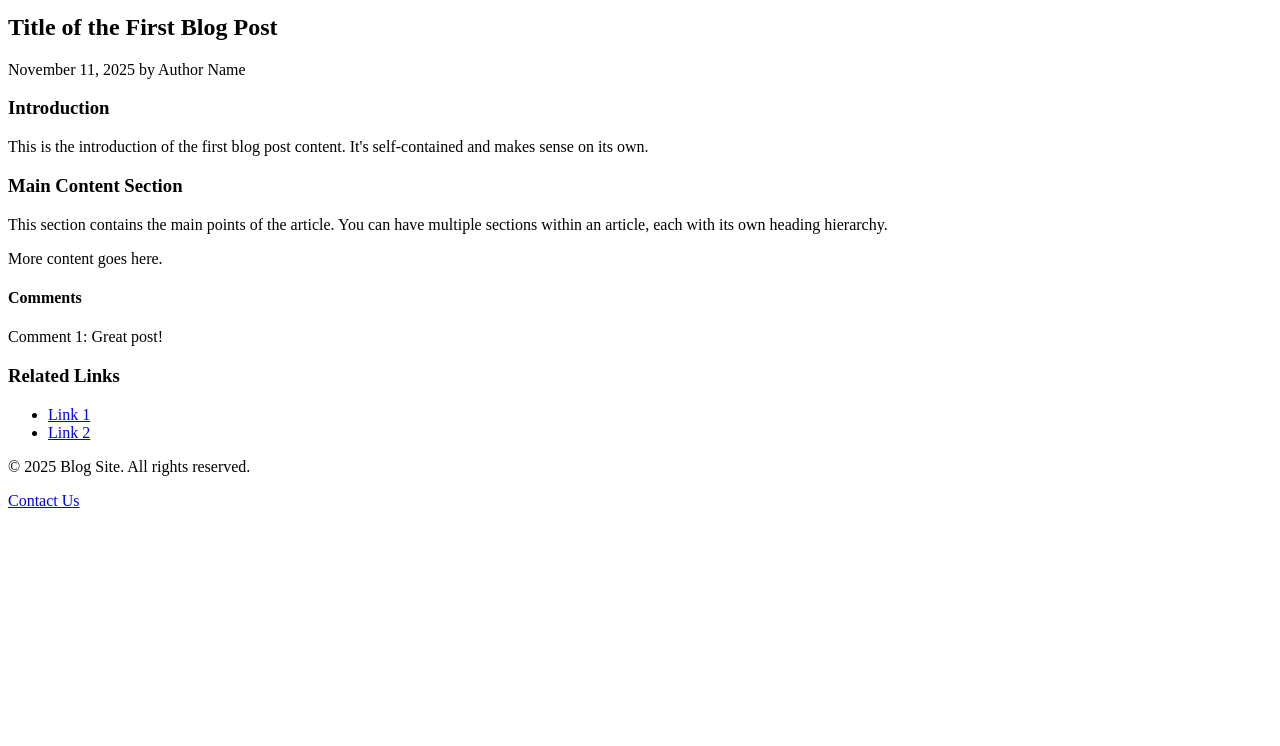
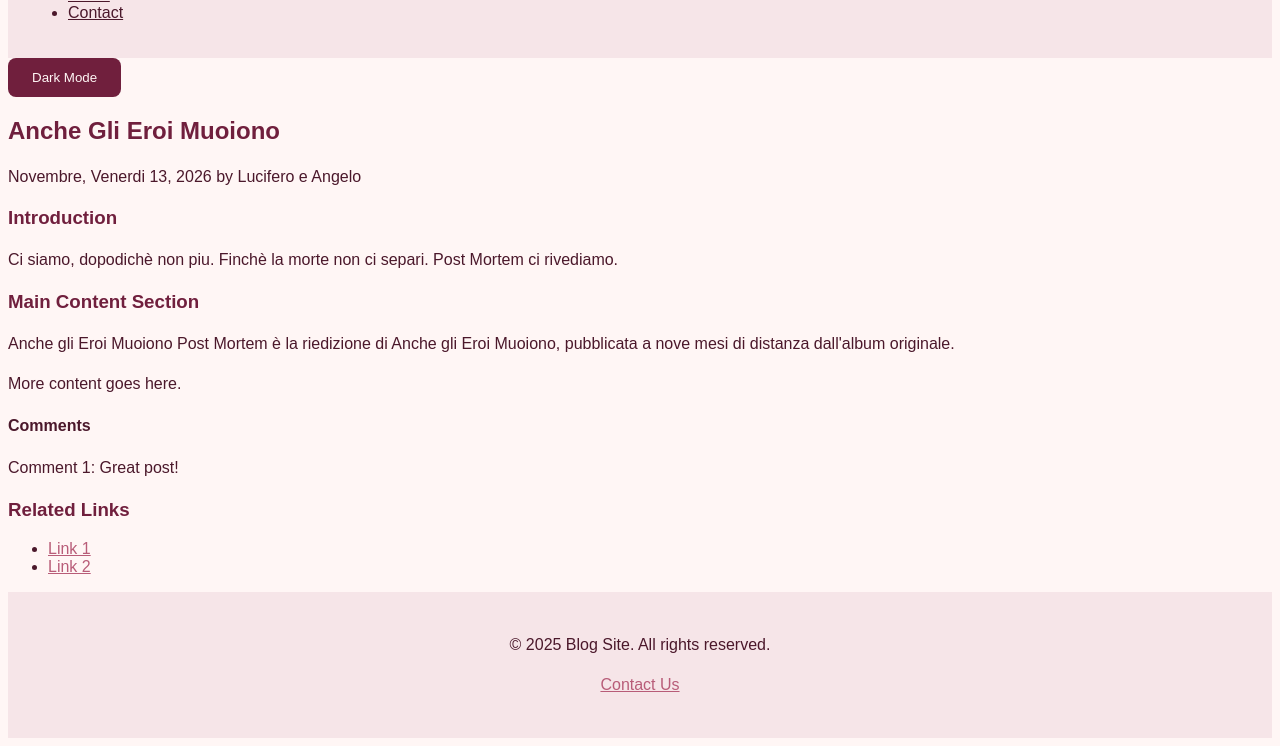
Before and after one commit to IDBCourses/kd401b-ht26-a3-Wero1Nica, a plain HTML site: page index.html in a window 1280 px wide. Shown: the part 140-886 px from the top of the page. Before the commit the page ends 800 px from the top, so only its background shows below. Drawn offline with Linux system fonts and the light colour scheme.

Commit message:
changes
light, dark mode

```diff
--- /dev/null
+++ b/dark.css
@@ -0,0 +1,87 @@
+
+
+
+
+ :root {
+    --background: #1D1017;
+    --surface: #301923;
+    --primary: #F6E5E8;
+    --accent: #D7839C;
+    --highlight: #A64D6B;
+    --text: #FFF1F3;
+}
+
+
+body {
+    background-color: var(--background);
+    color: var(--text);
+    font-family: Arial, sans-serif;
+}
+
+header {
+    background-color: var(--surface);
+    color: var(--text);
+    padding: 20px;
+}
+
+nav a {
+    color: var(--text);
+    margin-right: 20px;
+}
+
+nav a:hover {
+    color: var(--accent);
+}
+
+h1, h2, h3 {
+    color: var(--primary);
+}
+
+p {
+    color: var(--text);
+    line-height: 1.6;
+}
+
+button {
+    background-color: var(--primary);
+    color: var(--background);
+    padding: 12px 24px;
+    border-radius: 8px;
+    cursor: pointer;
+}
+
+button:hover {
+    background-color: var(--accent);
+    color: var(--background);
+}
+
+.card {
+    background-color: var(--surface);
+    color: var(--text);
+    border: 1px solid var(--highlight);
+    border-radius: 12px;
+    padding: 20px;
+}
+
+a {
+    color: var(--accent);
+}
+
+a:hover {
+    color: var(--primary);
+}
+
+footer {
+    background-color: var(--surface);
+    color: var(--text);
+    padding: 25px;
+    text-align: center;
+}
+
+
+.highlight {
+    background-color: var(--highlight);
+    color: var(--text);
+    padding: 5px 10px;
+    border-radius: 5px;
+}
--- a/index.html
+++ b/index.html
@@ -3,15 +3,16 @@
   <head>
     <meta charset="UTF-8" />
     <meta name="viewport" content="width=device-width, initial-scale=1.0" />
-    <title>Portfolio: [Insert Name Here]</title>
+    <title>Portfolio: Weronika Wielinska </title>
     <script src="script.js" type="module"></script>
     <!-- Optional: Link to a CSS file if desired -->
-    <link rel="stylesheet" href="style.css" />
+    <link rel="stylesheet" href="light.css" id="palette" />
+
   </head>
 
-  <body>
+  <body></body>
     <header>
-      <h1>Blog Site Title</h1>
+      <h1>Post Mortem</h1>
       <nav>
         <ul>
           <li><a href=".">Home</a></li>
@@ -20,28 +21,27 @@
         </ul>
       </nav>
     </header>
-
+<button id="theme">Dark Mode</button>
     <main>
       <!-- Blog Post 1 -->
       <article>
-        <h2>Title of the First Blog Post</h2>
+        <h2>Anche Gli Eroi Muoiono</h2>
         <p>
-          <time datetime="2025-11-11">November 11, 2025</time> by Author Name
+          <time datetime="2025-11-11">Novembre, Venerdi 13, 2026</time> by Lucifero e Angelo
         </p>
         <section>
           <h3>Introduction</h3>
           <p>
-            This is the introduction of the first blog post content. It's
-            self-contained and makes sense on its own.
+            Ci siamo, dopodichè non piu. Finchè la morte non ci separi. Post Mortem ci rivediamo.
           </p>
         </section>
         <section>
           <h3>Main Content Section</h3>
           <p>
-            This section contains the main points of the article. You can have
-            multiple sections within an article, each with its own heading
-            hierarchy.
-          </p>
+           Anche gli Eroi Muoiono Post Mortem è
+           la riedizione di Anche gli Eroi Muoiono,
+           pubblicata a nove mesi di distanza dall'album
+           originale.
           <p>More content goes here.</p>
         </section>
         <!-- Optional: Comments section -->
--- /dev/null
+++ b/light.css
@@ -0,0 +1,87 @@
+
+
+:root {
+    --background: #FFF6F5;
+    --surface: #F6E5E8;
+    --primary: #701F3D;
+    --accent: #B85C78;
+    --highlight: #E8B7C3;
+    --text: #4B182B;
+
+}
+
+body {
+    background-color: var(--background);
+    color: var(--text);
+    font-family: Arial, sans-serif;
+    transition: background-color 0.3s ease, color 0.3s ease;
+}
+body {
+    background-color: var(--background);
+    color: var(--text);
+    font-family: Arial, sans-serif;
+    transition: background-color 0.3s ease, color 0.3s ease;
+}
+header {
+    background-color: var(--surface);
+    color: var(--text);
+    padding: 20px;
+}
+nav a {
+    color: var(--text);
+    margin-right: 20px;
+}
+
+nav a:hover {
+    color: var(--accent);
+}
+h1, h2, h3 {
+    color: var(--primary);
+}
+p {
+    color: var(--text);
+    line-height: 1.5;
+}
+button {
+    background-color: var(--primary);
+    color: var(--background);
+    border: none;
+    padding: 12px 24px;
+    border-radius: 8px;
+    cursor:pointer;
+    transition: 0.3s ease;
+}
+
+button:hover {
+    background-color: var(--accent);
+}
+.card {
+    background-color: var(--surface);
+    color: var(--text);
+    border: 1px solid var(--highlight);
+    border-radius: 12px;
+    padding: 20px;
+}
+
+.card:hover {
+    border-color: var(--accent);
+}
+a {
+    color: var(--accent);
+}
+
+a:hover {
+    color: var(--primary);
+}
+footer {
+    background-color: var(--surface);
+    color: var(--text);
+    padding: 25px;
+    text-align: center;
+}
+.highlight {
+    background-color: var(--highlight);
+    color: var(--text);
+    padding: 5px 10px;
+    border-radius: 5px;
+}
--- a/script.js
+++ b/script.js
@@ -0,0 +1,8 @@
+
+const link = document.querySelector("#palette");
+const button = document.querySelector("#theme");
+
+button.addEventListener("click", function () {
+  const dark = link.getAttribute("href") === "dark.css";
+  link.setAttribute("href", dark ? "light.css" : "dark.css");
+});
```
Also changed, not shown: style.css (deleted).
